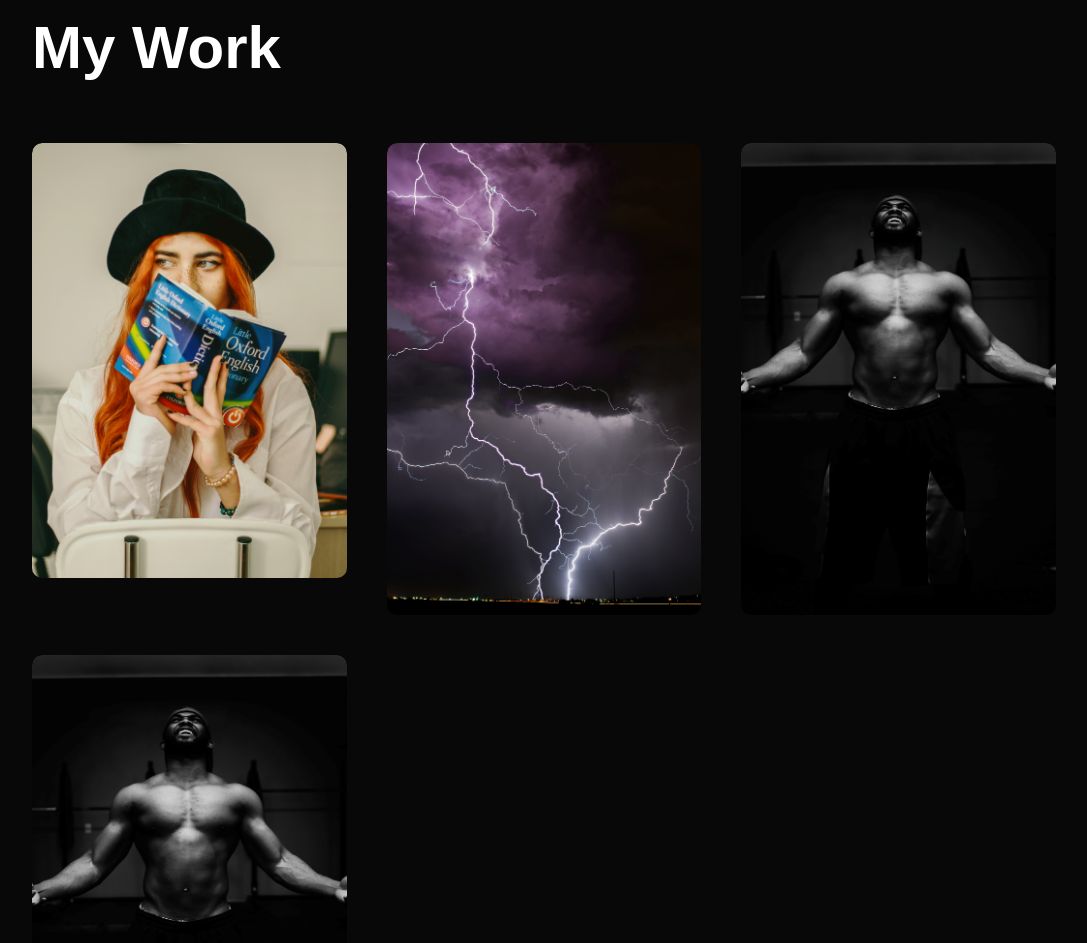
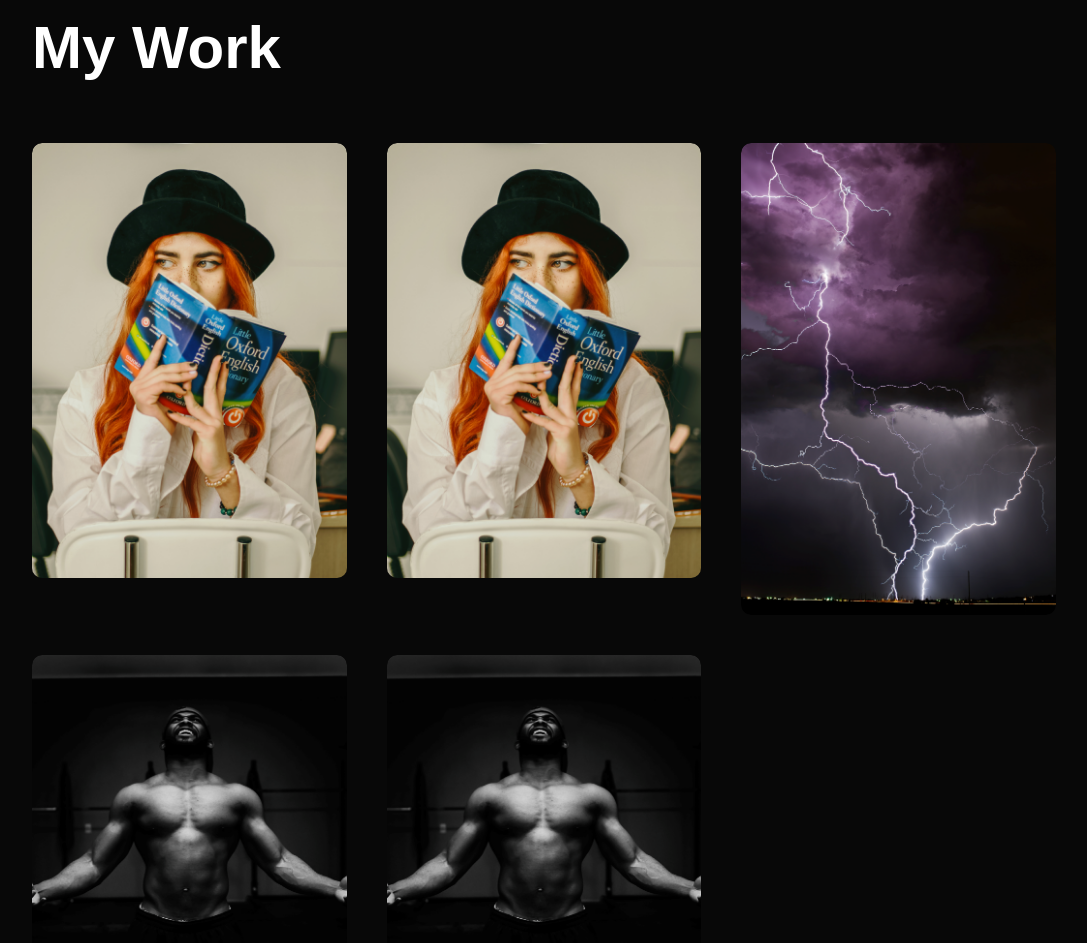
Before and after one commit to jimohsegun1/portfolio, a plain HTML site: page index.html in a window 1280 px wide. Shown: the part 2111-3054 px from the top of the page, without its empty margins (96-1183 px from the left). Drawn offline with Linux system fonts and the light colour scheme.

Commit message:
Update index.html

```diff
--- a/index.html
+++ b/index.html
@@ -112,6 +112,14 @@
                     </div>
                 </div>
                 <div class="work">
+                    <img src="images/work-1.png" alt="work1">
+                    <div class="layer">
+                        <h3>Mobile Dictionary App</h3>
+                        <p>The app that lets you search for millions of words meanings to people around the world.</p>
+                        <a href="https://jimohsegun1.github.io/dictionary/"><i class="fas fa-external-link-alt"></i></a>
+                    </div>
+                </div>
+                <div class="work">
                     <img src="images/work-2.png" alt="work2">
                     <div class="layer">
                         <h3>Weather App</h3>
```
